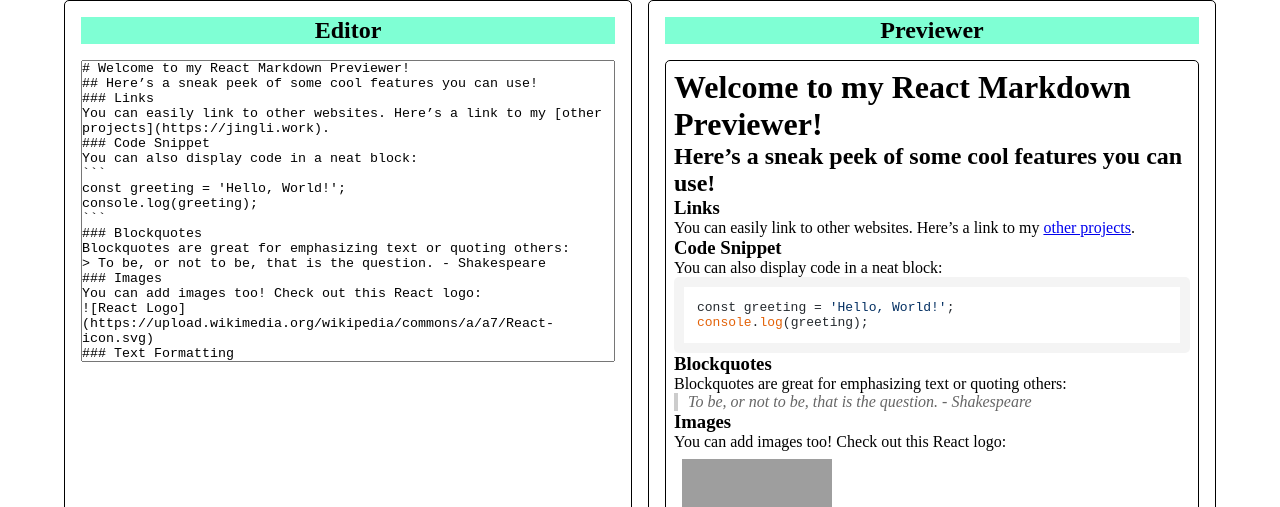
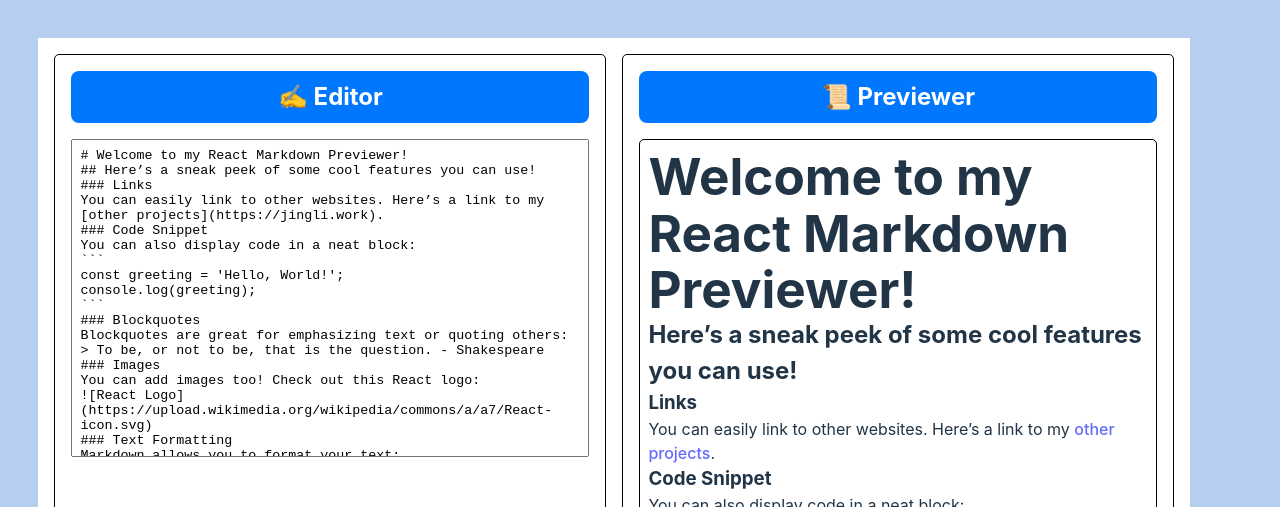
Before and after one commit to jili0/markdown-previewer, a React (Vite) app: page / in a window 1280 px wide. Shown: the top 507 px of the page. Built offline with nearby package versions, Linux system fonts and the light colour scheme; grey boxes are pictures that could not be loaded.

Commit message:
improve design

```diff
--- a/src/App.scss
+++ b/src/App.scss
@@ -7,15 +7,19 @@
 body {
   display: grid;
   place-items: center;
+  background-color: #0055cc49;
 }
 
 .app {
+  background-color: white;
+  padding: 1rem;
   display: flex;
   flex-direction: row;
   justify-content: center;
   align-items: flex-start;
   gap: 1rem;
   width: 90vw;
+  margin: 3vw;
 }
 
 pre {
@@ -39,13 +43,20 @@ blockquote {
   width: 50%;
   min-height: 100vh;
   .header {
+    display: block;
     font-size: 1.5rem;
     font-weight: bold;
-    margin-top: 0;
     margin-bottom: 1rem;
-    background-color: aquamarine;
-    display: block;
+    background-color: #0077ff;
+    color: white;
     text-align: center;
+    padding: 0.5rem;
+    border-radius: 8px;
+    transition: all 0.3s ease-in-out;
+    &:hover {
+      background-color: #0055cc;
+      box-shadow: 0px 4px 15px rgba(0, 119, 255, 0.3);
+    }
   }
 }
 
@@ -53,6 +64,7 @@ textarea {
   width: 100%;
   height: 100%;
   resize: none;
+  padding: 0.5rem;
 }
 
 .previewer {
--- a/src/components/Editor.jsx
+++ b/src/components/Editor.jsx
@@ -9,7 +9,7 @@ const Editor = () => {
   return (
     <div className="editor">
       <label htmlFor="editor" className="header">
-        Editor
+      ✍️ Editor
       </label>
       <textarea
         id="editor"
--- a/src/components/Previewer.jsx
+++ b/src/components/Previewer.jsx
@@ -32,7 +32,7 @@ const Previewer = () => {
 
   return (
     <div className="previewer">
-      <p className="header">Previewer</p>
+      <p className="header">📜 Previewer</p>
       <div id="preview" ref={previewRef} className="preview"></div>
     </div>
   );
```
Also changed, not shown: src/main.jsx (+2 -11 lines).
